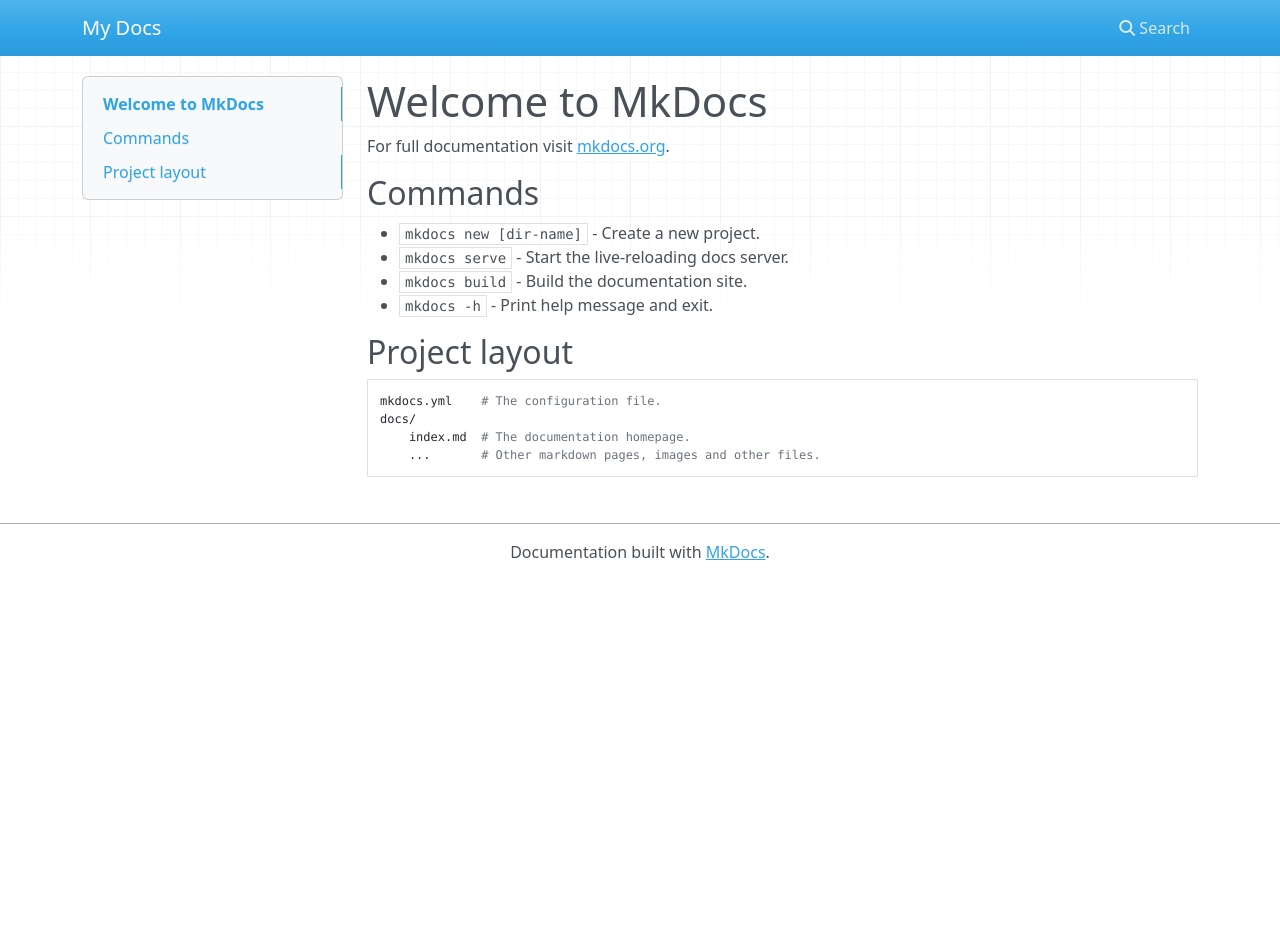
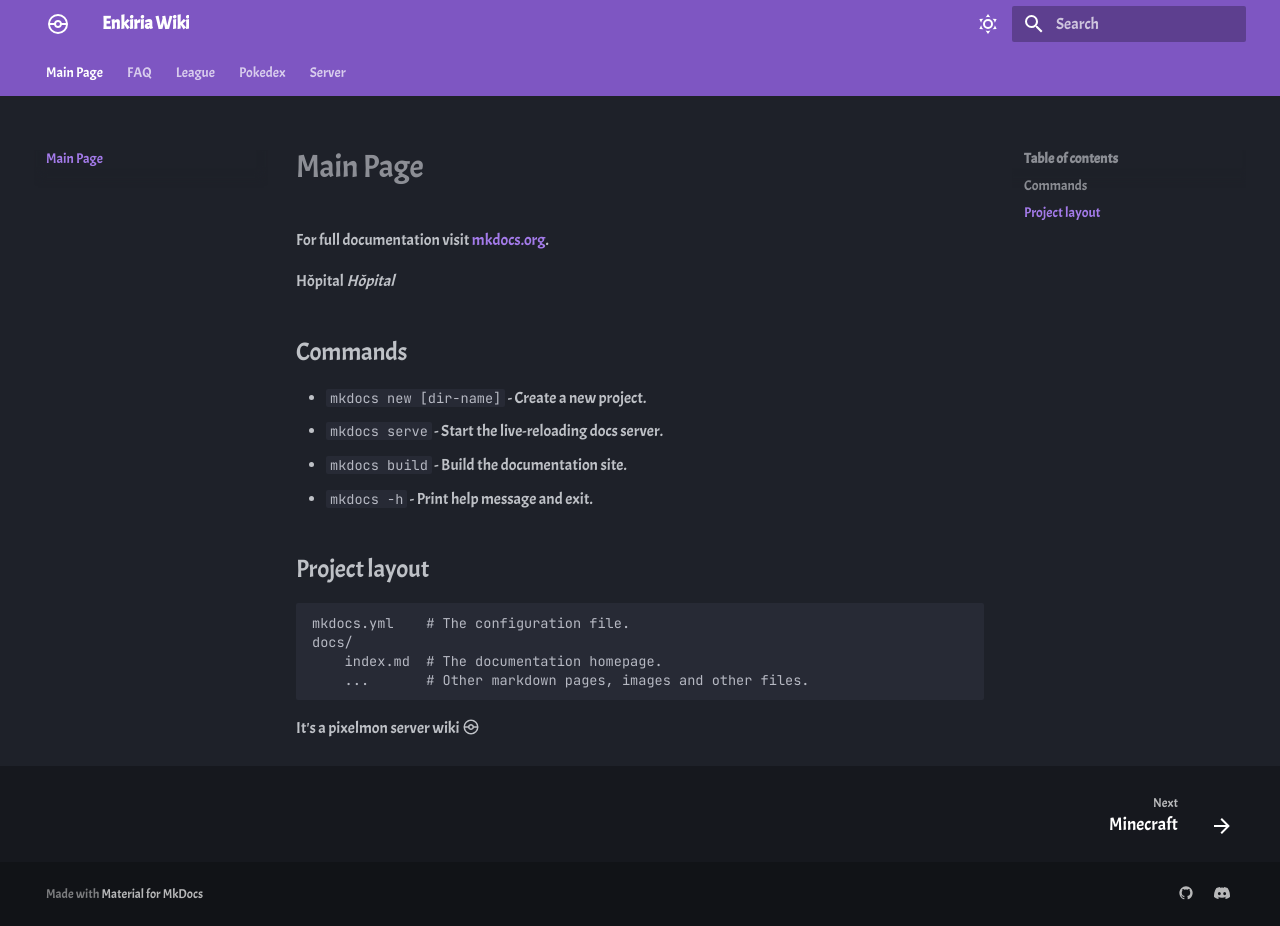
Before and after one commit to ZaMeR12/Enkiria-Wiki, an MkDocs documentation site: the page built from docs/index.md, in a window 1280 px wide and 926 px high. Built offline with MkDocs 1.6.1 and Material for MkDocs 9.7.7, drawn with Linux system fonts in a browser that asks for light colours; nearby versions of some CDN libraries.

Commit message:
Base for Material  Mkdocs

```diff
--- a/docs/index.md
+++ b/docs/index.md
@@ -1,13 +1,15 @@
-# Welcome to MkDocs
+# Main Page
 
 For full documentation visit [mkdocs.org](https://www.mkdocs.org).
 
+Hôpital _Hôpital_
+
 ## Commands
 
-* `mkdocs new [dir-name]` - Create a new project.
-* `mkdocs serve` - Start the live-reloading docs server.
-* `mkdocs build` - Build the documentation site.
-* `mkdocs -h` - Print help message and exit.
+- `mkdocs new [dir-name]` - Create a new project.
+- `mkdocs serve` - Start the live-reloading docs server.
+- `mkdocs build` - Build the documentation site.
+- `mkdocs -h` - Print help message and exit.
 
 ## Project layout
 
@@ -15,3 +17,5 @@
     docs/
         index.md  # The documentation homepage.
         ...       # Other markdown pages, images and other files.
+
+It's a pixelmon server wiki :material-pokeball:
--- a/mkdocs.yml
+++ b/mkdocs.yml
@@ -1 +1,53 @@
-site_name: My Docs
+site_name: Enkiria Wiki
+site_url: https://sitename.example
+theme:
+  name: material
+  font:
+    text: Acme
+    code: JetBrains Mono
+  icon:
+    logo: material/pokeball
+  favicon: assets/favicon.ico
+  palette:
+    # Darkmode
+    - scheme: slate
+      toggle:
+        icon: material/weather-sunny
+        name: Dark Mode
+      primary: deep purple
+      accent: purple
+    # Lightmode
+    - scheme: default
+      toggle:
+        icon: material/weather-night
+        name: Light Mode
+      primary: deep purple
+      accent: purple
+  features:
+    - navigation.tabs
+    - navigation.top
+    - navigation.instant
+    - navigation.expand
+    - navigation.sections
+    - navigation.footer
+
+markdown_extensions:
+  - attr_list
+  - pymdownx.emoji:
+      emoji_index: !!python/name:material.extensions.emoji.twemoji
+      emoji_generator: !!python/name:material.extensions.emoji.to_svg
+  - pymdownx.tabbed:
+      alternate_style: true
+  - pymdownx.superfences
+  - admonition
+  - pymdownx.details
+  - def_list
+  - pymdownx.tasklist:
+      custom_checkbox: true
+
+extra:
+  social:
+    - icon: material/github
+      link: https://github.com/ZaMeR12/Enkiria-Wiki
+    - icon: simple/discord
+      link: https://discord.gg/RUjgy7wKXr
```
Also changed, not shown: docs/FAQ/Minecraft.md (added, +6 -0 lines), docs/League/Gym Leaders/Current/ZaMeR.md (added, +1 -0 lines), docs/Server/Server.md (added, +29 -0 lines), docs/Pokedex/Enkirian Form/Stufful.md (added), docs/assets/favicon.ico (added), docs/assets/logo.png (added).
